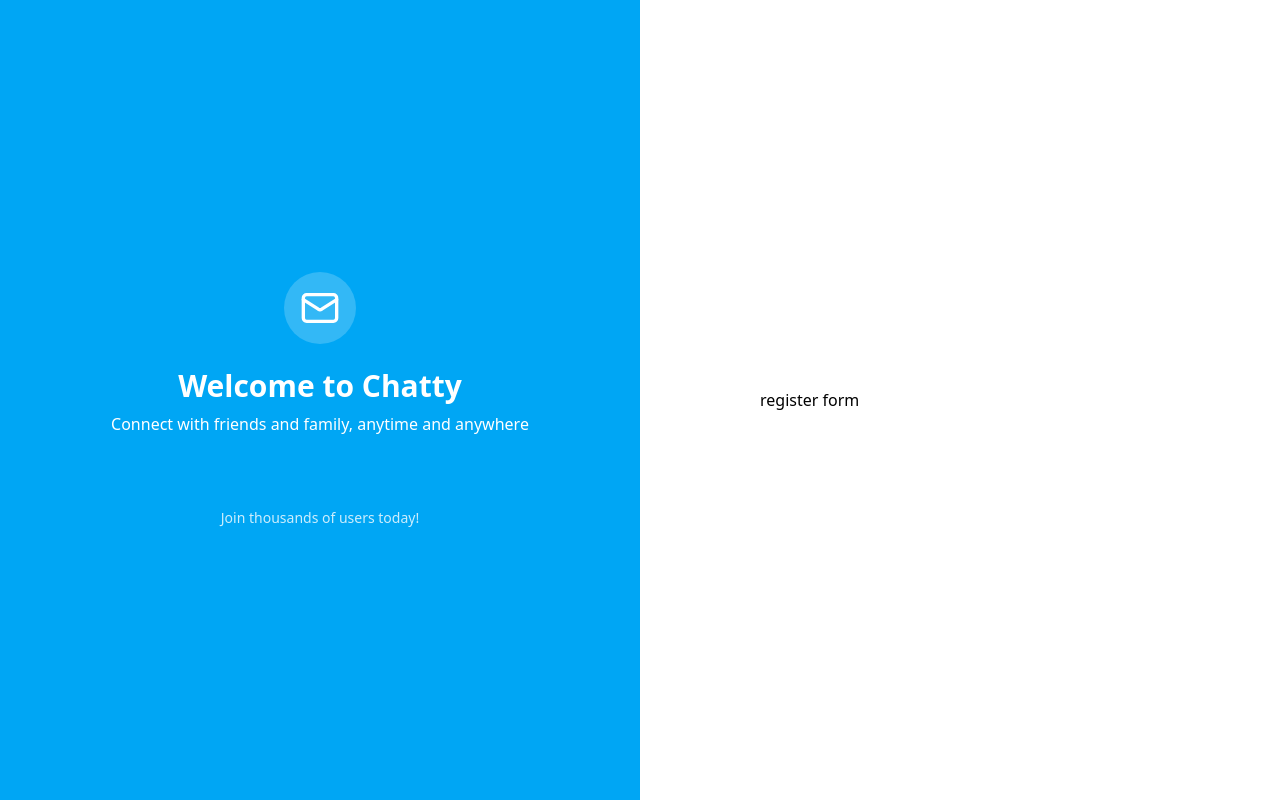
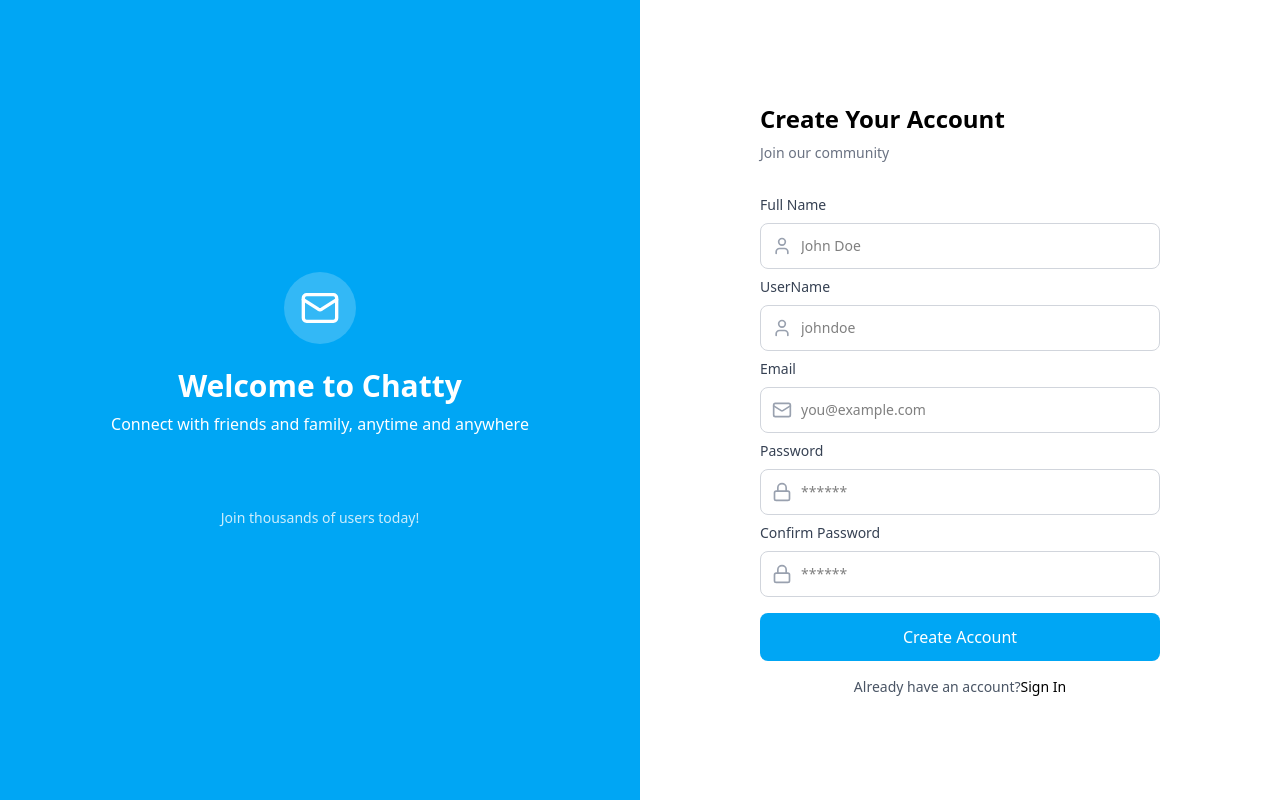
Before and after one commit to omar-mostafa205/Chatty, a React (Vite) app in the folder frontend/: page /auth in a window 1280 px wide. Built offline with nearby package versions, Linux system fonts and the light colour scheme.

Commit message:
finish the register form component and fix some things

```diff
--- a/frontend/src/App.tsx
+++ b/frontend/src/App.tsx
@@ -11,7 +11,7 @@ const App: React.FC = () => {
         <Route path="/" element={<Chat />}/>
         <Route path="/auth" element={<Auth />}/>
       </Routes>
-      <Toaster />
+      <Toaster richColors position="top-right"/>
     </>
   )
 }
--- a/frontend/src/pages/Auth/Auth.tsx
+++ b/frontend/src/pages/Auth/Auth.tsx
@@ -27,11 +27,11 @@ const Auth: React.FC = () => {
             <div className="w-full md:w-6/12 flex p-8 justify-center items-center">
                 {isLogin ? (
                     <div className="w-full md:w-[400px]">
-                        <LoginForm onSwitch={() => setIsLogin(true)} />
+                        <LoginForm onSwitch={() => setIsLogin(false)} />
                     </div>
                 ) : (
                     <div className="w-full md:w-[400px]">
-                        <RegisterForm onSwitch={() => setIsLogin(false)} />
+                        <RegisterForm onSwitch={() => setIsLogin(true)} />
                     </div>
                 )}
             </div>
--- a/frontend/src/pages/Auth/partials/RegisterForm.tsx
+++ b/frontend/src/pages/Auth/partials/RegisterForm.tsx
@@ -5,6 +5,7 @@ import { zodResolver } from "@hookform/resolvers/zod"
 import { useMutation } from "@tanstack/react-query"
 import { authService } from "../../../services/authService"
 import { toast } from "sonner"
+import { Loader2, Lock, Mail, User } from "lucide-react"
 
 interface RegisterFormProps {
     onSwitch: () => void
@@ -13,7 +14,7 @@ interface RegisterFormProps {
 const registerSchema = z.object({
     fullName: z.string().trim().min(2, {message: "Full name is too short"}),
     username: z.string()
-               .regex(/^[a-z0-0_]+$/, {message: "Username can only contain lowercase letters, numbers, and underscores"})
+               .regex(/^[a-z0-9_]+$/, {message: "Username can only contain lowercase letters, numbers, and underscores"})
                .min(2, {message: "Username is too short"})
                .max(12, {message: "Username is too long"})
                .transform(val => val.toLocaleLowerCase()),
@@ -49,7 +50,91 @@ const RegisterForm: React.FC<RegisterFormProps> = ({ onSwitch }) => {
     const onSubmit = (data: RegisterFormData) => mutation.mutate(data);
 
     return <>
-        register form
+        <h2 className="text-2xl font-bold text-dark mb-2">Create Your Account</h2>
+        <p className="text-gray-500 text-sm mb-8">Join our community</p>
+
+        <form onSubmit={handleSubmit(onSubmit)}>
+            <div>
+                <label htmlFor="fullName" className="block text-gray-700 mb-2 text-sm">Full Name</label>
+                <div className="relative mb-2">
+                    <User className="absolute insset-y-0 left-3 size-5 text-gray-400 top-1/2 -translate-y-1/2"/>
+                    <input
+                        {...register('fullName')}
+                        className="text-sm w-full pl-10 pr-3 py-3 border border-gray-300 rounded-lg focus:outline-none focus:ring-2 focus:ring-primary"
+                        placeholder="John Doe"
+                    />
+                </div>
+                {errors.fullName && <p className="text-red-500 text-sm">{errors.fullName.message}</p>}
+            </div>
+
+            <div>
+                <label htmlFor="username" className="block text-gray-700 mb-2 text-sm">UserName</label>
+                <div className="relative mb-2">
+                    <User className="absolute insset-y-0 left-3 size-5 text-gray-400 top-1/2 -translate-y-1/2"/>
+                    <input
+                        {...register('username')}
+                        className="text-sm w-full pl-10 pr-3 py-3 border border-gray-300 rounded-lg focus:outline-none focus:ring-2 focus:ring-primary"
+                        placeholder="johndoe"
+                    />
+                </div>
+                {errors.username && <p className="text-red-500 text-sm">{errors.username.message}</p>}
+            </div>
+
+            <div>
+                <label htmlFor="email" className="block text-gray-700 mb-2 text-sm">Email</label>
+                <div className="relative mb-2">
+                    <Mail className="absolute insset-y-0 left-3 size-5 text-gray-400 top-1/2 -translate-y-1/2"/>
+                    <input
+                        {...register('email')}
+                        type="email"
+                        className="text-sm w-full pl-10 pr-3 py-3 border border-gray-300 rounded-lg focus:outline-none focus:ring-2 focus:ring-primary"
+                        placeholder="you@example.com"
+                    />
+                </div>
+                {errors.email && <p className="text-red-500 text-sm">{errors.email.message}</p>}
+            </div>
+
+            <div>
+                <label htmlFor="password" className="block text-gray-700 mb-2 text-sm">Password</label>
+                <div className="relative mb-2">
+                    <Lock className="absolute insset-y-0 left-3 size-5 text-gray-400 top-1/2 -translate-y-1/2"/>
+                    <input
+                        {...register('password')}
+                        type="password"
+                        className="text-sm w-full pl-10 pr-3 py-3 border border-gray-300 rounded-lg focus:outline-none focus:ring-2 focus:ring-primary"
+                        placeholder="******"
+                    />
+                </div>
+                {errors.password && <p className="text-red-500 text-sm">{errors.password.message}</p>}
+            </div>
+
+            <div>
+                <label htmlFor="confirmPassword" className="block text-gray-700 mb-2 text-sm">Confirm Password</label>
+                <div className="relative mb-2">
+                    <Lock className="absolute insset-y-0 left-3 size-5 text-gray-400 top-1/2 -translate-y-1/2"/>
+                    <input
+                        {...register('confirmPassword')}
+                        type="password"
+                        className="text-sm w-full pl-10 pr-3 py-3 border border-gray-300 rounded-lg focus:outline-none focus:ring-2 focus:ring-primary"
+                        placeholder="******"
+                    />
+                </div>
+                {errors.confirmPassword && <p className="text-red-500 text-sm">{errors.confirmPassword.message}</p>}
+            </div>
+
+            <button
+                type="submit"
+                disabled={mutation.isPending}
+                className="mt-4 w-full bg-sky-500 hover:bg-sky-600 disabled:opacity-70 disabled:cursor-not-allowed text-white font-medium py-3 px-4 rounded-lg transition duration-300 flex justify-center items-center"
+            >
+                {mutation.isPending ? <Loader2 className="animate-spin size-5"/> : "Create Account"}
+            </button>
+        </form>
+
+        <div className="text-center text-sm mt-4">
+            <span className="text-gray-600">Already have an account?</span>
+            <span onClick={onSwitch} className="text-primary font-medium cursor-pointer hover:underline">Sign In</span>
+        </div>
     </>
 }
 
```
Also changed, not shown: 2 other files (tests, documents, lock files or other folders).
